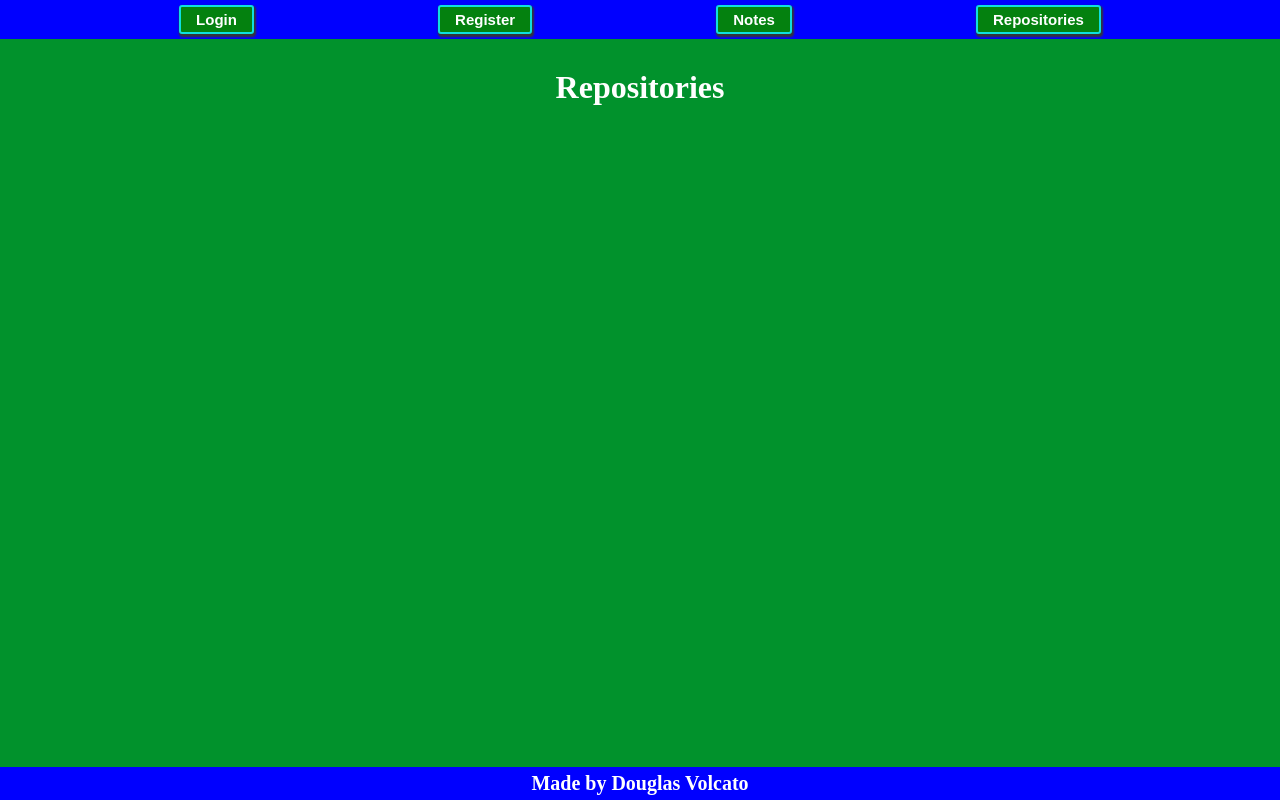
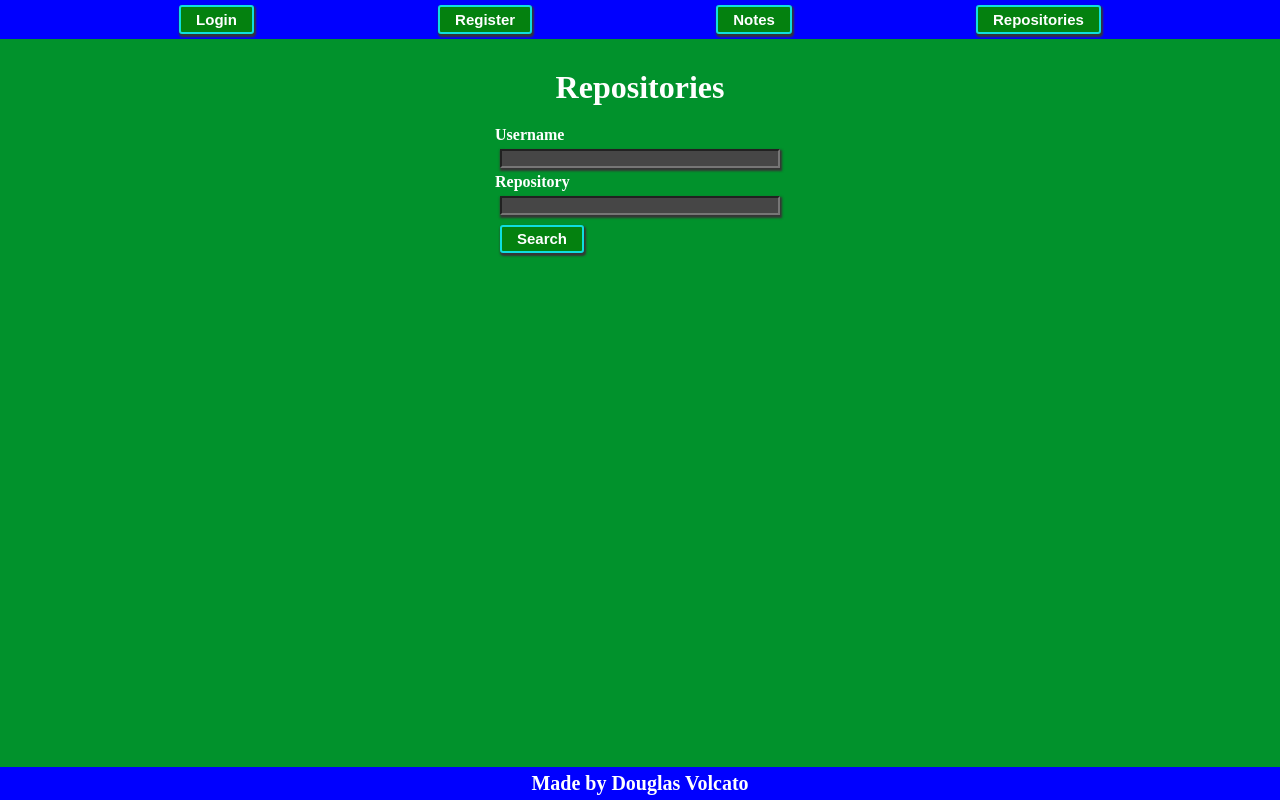
Before and after one commit to DouglasVolcato/github-repository-management-frontend-v3.0, a React (Vite) app: page /repositories in a window 1280 px wide. Built offline with nearby package versions, Linux system fonts and the light colour scheme.

Commit message:
feat: add RepositoryCard styled component

```diff
--- a/src/pages/Repositories.tsx
+++ b/src/pages/Repositories.tsx
@@ -1,9 +1,61 @@
+import { Form } from "../components/Form";
+import { useState } from "react";
+import { CardBody } from "../components/CardBody";
 import { PageTitle } from "../components/PageTitle";
+import { RepositoryCard } from "../components/RepositoryCard";
+import { useClient } from "../hooks/useClient";
+import { Repository } from "../protocols/repository";
 
 export function Repositories() {
+  const { addRepositories, getRepositories } = useClient();
+  const [searchParams, setSearchParams] = useState({
+    Username: "",
+    Repository: "",
+  });
+
   return (
-    <div>
+    <div className="Repositories">
       <PageTitle name={"Repositories"} />
+
+      <Form
+        state={searchParams}
+        setStateFunction={() => setSearchParams}
+        buttonName={"Search"}
+        buttonFunction={() => {
+          if (searchParams.Username !== "") {
+            addRepositories(searchParams.Username);
+          }
+        }}
+      />
+
+      <CardBody>
+        {getRepositories().map((item: Repository) => {
+          if (searchParams.Repository !== "") {
+            if (
+              item.id.toString().includes(searchParams.Repository) ||
+              item.name.includes(searchParams.Repository)
+            ) {
+              return (
+                <RepositoryCard
+                  id={item.id}
+                  name={item.name}
+                  html_url={item.html_url}
+                  addNoteFunction={() => alert("teste!!!")}
+                />
+              );
+            }
+          } else {
+            return (
+              <RepositoryCard
+                id={item.id}
+                name={item.name}
+                html_url={item.html_url}
+                addNoteFunction={() => alert("teste!!!")}
+              />
+            );
+          }
+        })}
+      </CardBody>
     </div>
   );
 }
```
